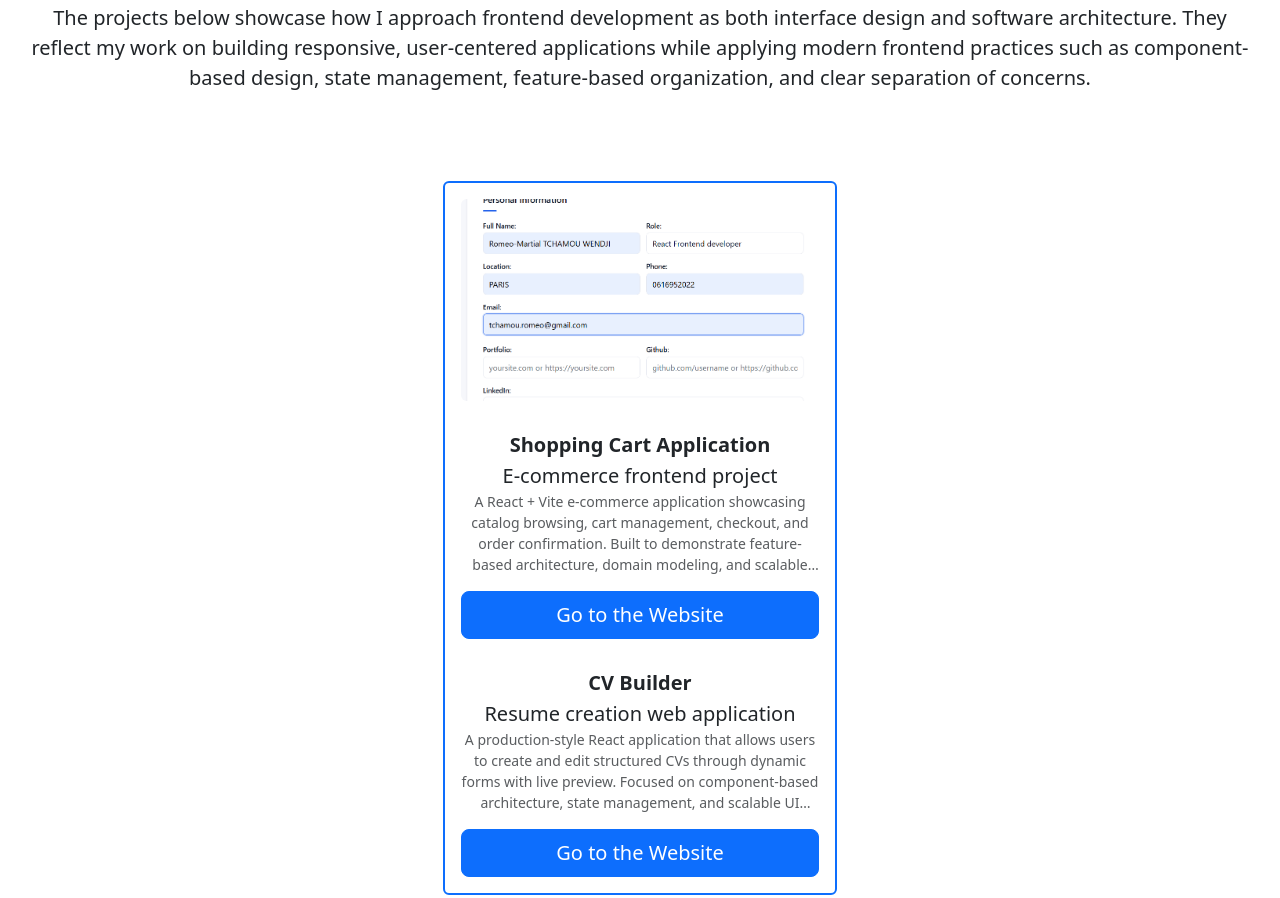
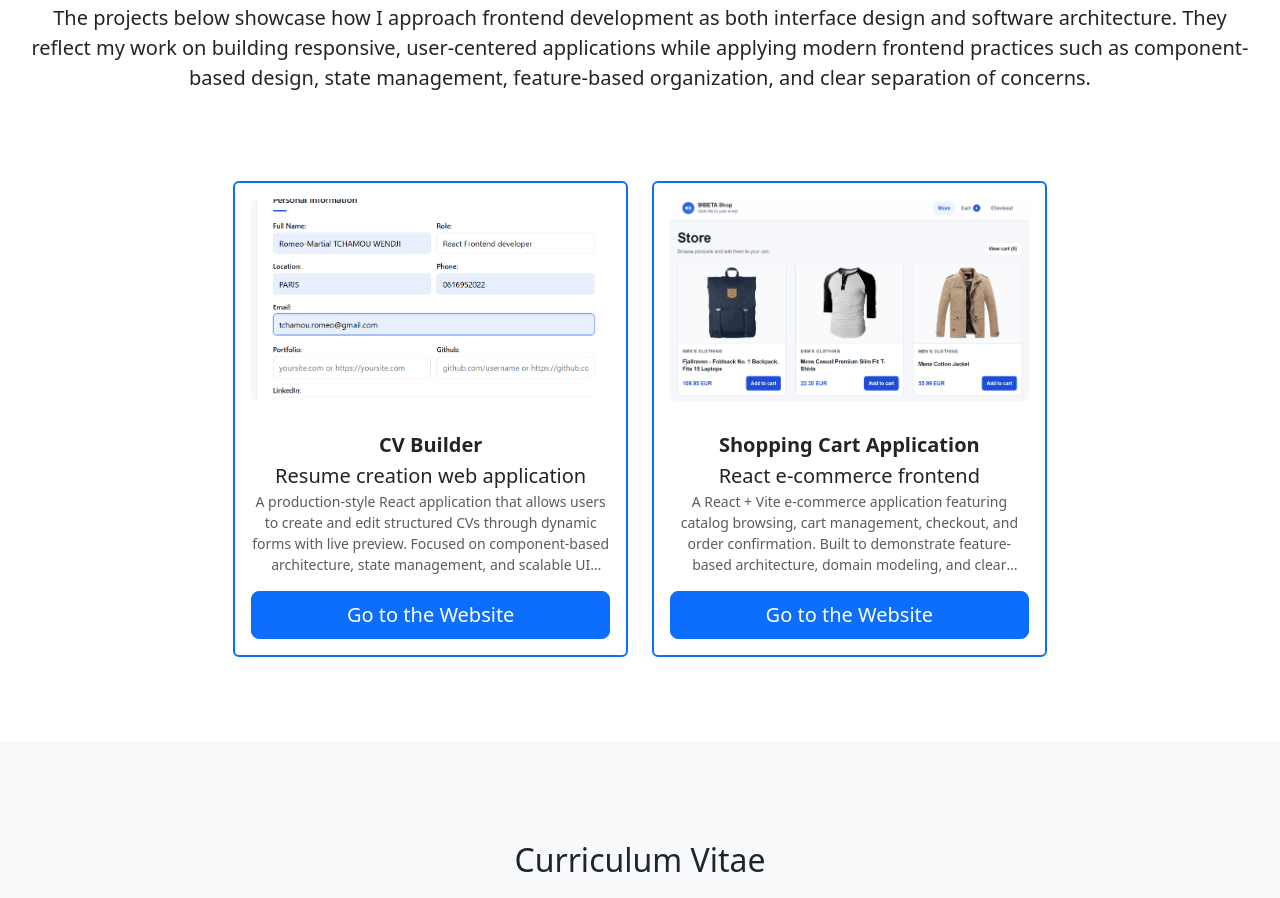
Before and after one commit to Romeo-Martial/Portfolio-Website, a website: page index.html in a window 1280 px wide. Shown: the part 1134-2032 px from the top of the page. Drawn offline with nearby package versions, Linux system fonts and the light colour scheme.

Commit message:
Update my portfolio to reflect my current skills

```diff
--- a/index.html
+++ b/index.html
@@ -203,23 +203,6 @@
                   />
                 </div>
                 <div class="card-body text-center d-flex flex-column">
-                  <h5 class="card-title fw-bold">Shopping Cart Application</h5>
-                  <p class="card-subtitle lead">E-commerce frontend project</p>
-                  <p class="card-text text-muted small">
-                    A React + Vite e-commerce application showcasing catalog browsing, cart
-                    management, checkout, and order confirmation. Built to demonstrate feature-based
-                    architecture, domain modeling, and scalable frontend code organization.
-                  </p>
-                  <div class="flex-grow-1"></div>
-                  <a
-                    href="https://bibeta-shop.vercel.app/"
-                    target="_blank"
-                    rel="noopener noreferrer"
-                    class="btn btn-primary btn-lg mt-auto"
-                    >Go to the Website</a
-                  >
-                </div>
-                <div class="card-body text-center d-flex flex-column">
                   <h5 class="card-title fw-bold">CV Builder</h5>
                   <p class="card-subtitle lead">Resume creation web application</p>
                   <p class="card-text text-muted small">
@@ -230,6 +213,37 @@
                   <div class="flex-grow-1"></div>
                   <a
                     href="https://bibeta-cvbuilder.netlify.app/"
+                    target="_blank"
+                    rel="noopener noreferrer"
+                    class="btn btn-primary btn-lg mt-auto"
+                    >Go to the Website</a
+                  >
+                </div>
+              </div>
+            </div>
+            <div class="col-12 col-lg-4 col-xxl-3 d-flex">
+              <div class="card h-100 w-100 border-2 border-primary d-flex flex-column">
+                <div class="p-3">
+                  <img
+                    src="Images/shopping-cart-thumbnail.png"
+                    class="img-fluid rounded"
+                    alt="shopping-cart-thumbnail"
+                    loading="lazy"
+                    decoding="async"
+                  />
+                </div>
+                <div class="card-body text-center d-flex flex-column">
+                  <h5 class="card-title fw-bold">Shopping Cart Application</h5>
+                  <p class="card-subtitle lead">React e-commerce frontend</p>
+                  <p class="card-text text-muted small">
+                    A React + Vite e-commerce application featuring catalog browsing, cart
+                    management, checkout, and order confirmation. Built to demonstrate feature-based
+                    architecture, domain modeling, and clear separation between UI, business logic,
+                    and persistence.
+                  </p>
+                  <div class="flex-grow-1"></div>
+                  <a
+                    href="YOUR_PROJECT_URL_HERE"
                     target="_blank"
                     rel="noopener noreferrer"
                     class="btn btn-primary btn-lg mt-auto"
```
Also changed, not shown: Images/shopping-cart-thumbnail.png (added).
